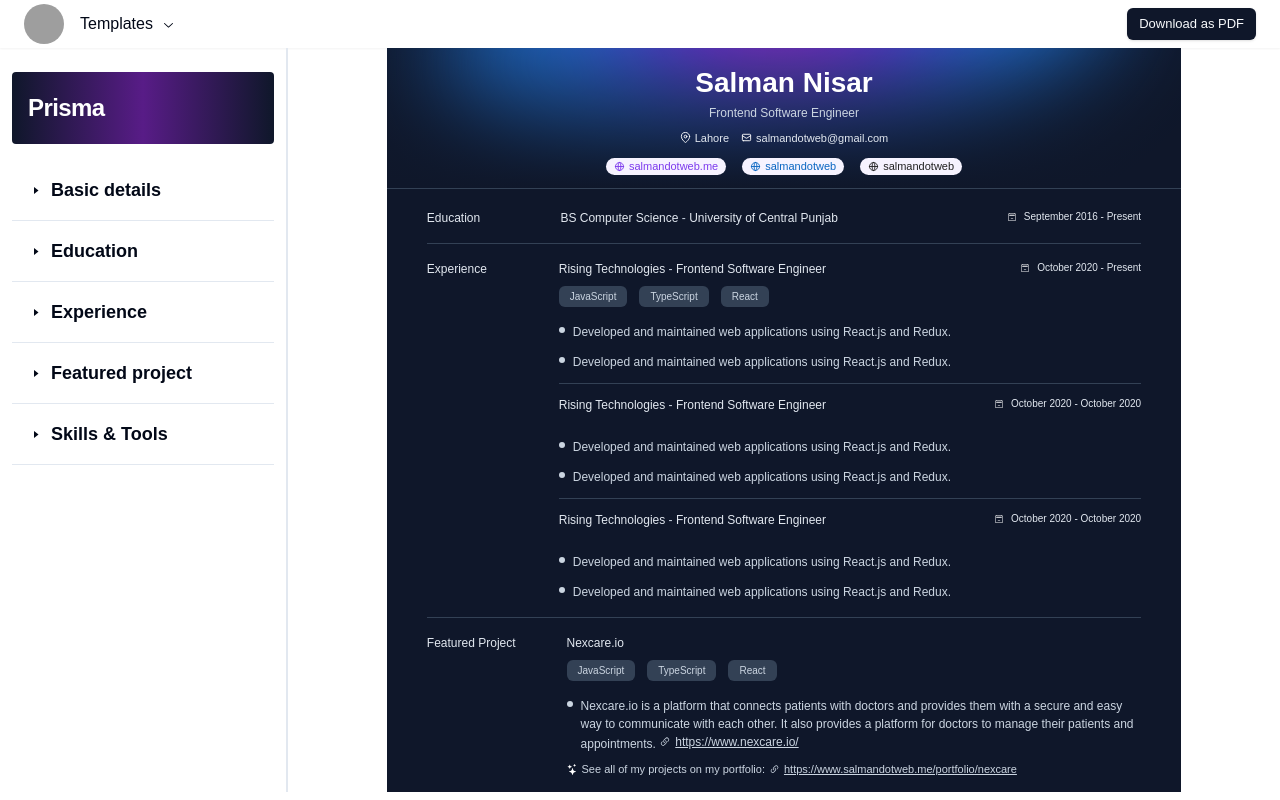
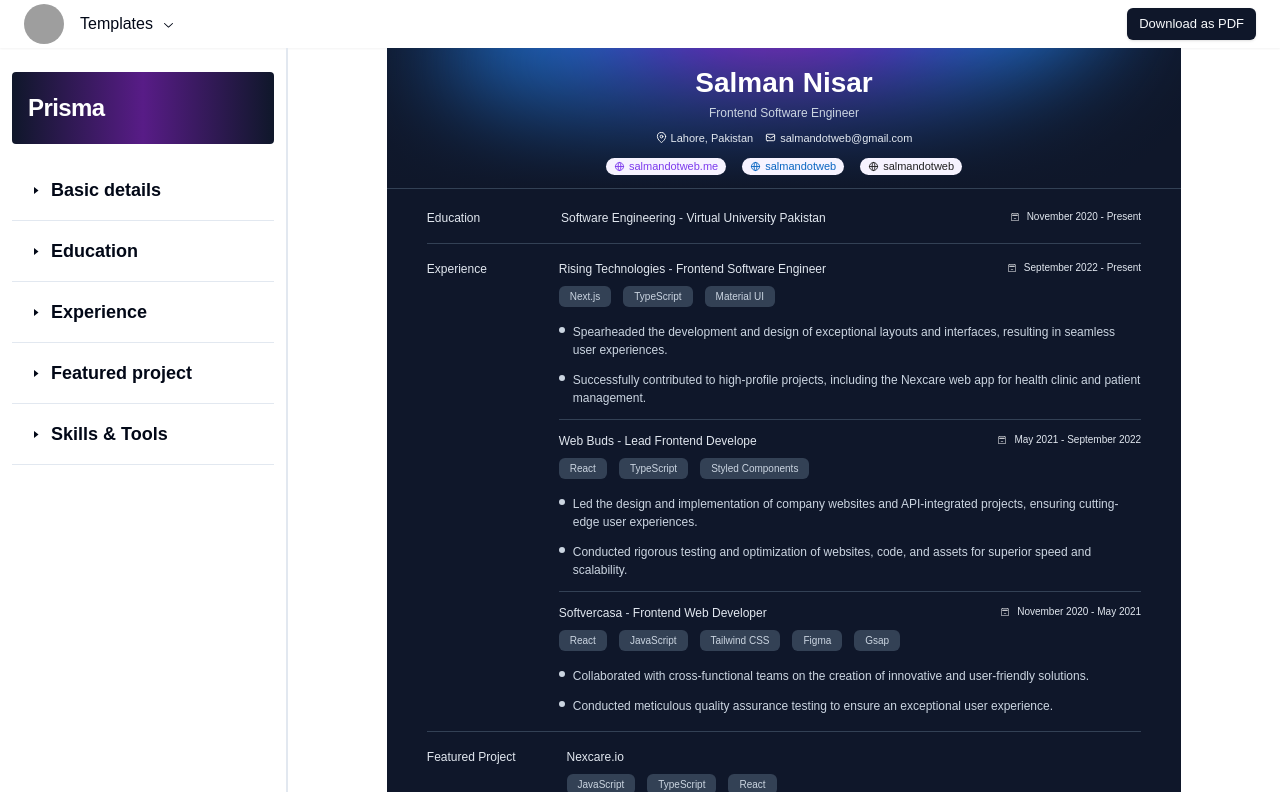
Before and after one commit to salmandotweb/career-sync, a Next.js app: page / in a window 1280 px wide. Built offline with nearby package versions, Linux system fonts and the light colour scheme; grey boxes are pictures that could not be loaded.

Commit message:
refactoring initial data

```diff
--- a/src/components/MultiSelect/index.tsx
+++ b/src/components/MultiSelect/index.tsx
@@ -23,6 +23,9 @@ const skills = [
 	{ id: 17, name: "React Testing Library" },
 	{ id: 18, name: "Cypress" },
 	{ id: 19, name: "React Hook Form" },
+	{ id: 20, name: "Styled Components" },
+	{ id: 21, name: "Figma" },
+	{ id: 22, name: "Gsap" },
 ];
 
 export default function MultiSelect({
--- a/src/stores/initialData/resume-data.json
+++ b/src/stores/initialData/resume-data.json
@@ -6,9 +6,8 @@
 		"email": "salmandotweb@gmail.com",
 		"phone": "+92 309 8675247",
 		"url": "https://www.salmandotweb.me/",
-		"summary": "I craft and develop web apps.",
 		"location": {
-			"city": "Lahore"
+			"city": "Lahore, Pakistan"
 		},
 
 		"profiles": [
@@ -34,10 +33,10 @@
 	},
 
 	"education": {
-		"degree": "BS Computer Science",
-		"institution": "University of Central Punjab",
-		"startDate": "2016-09-01",
-		"endDate": "2020-06-01",
+		"degree": "Software Engineering",
+		"institution": "Virtual University Pakistan",
+		"startDate": "2020-11-1",
+		"endDate": null,
 		"currentlyEnrolled": true
 	},
 
@@ -46,60 +45,70 @@
 			"id": "1",
 			"name": "Rising Technologies",
 			"position": "Frontend Software Engineer",
-			"joiningDate": "2020-10-01",
-			"endDate": "2020-10-01",
+			"joiningDate": "2022-09-01",
+			"endDate": null,
 			"currentlyWorkHere": true,
 			"skills": [
-				{ "id": 1, "name": "JavaScript" },
+				{ "id": 4, "name": "Next.js" },
 				{ "id": 2, "name": "TypeScript" },
-				{ "id": 3, "name": "React" }
+				{ "id": 15, "name": "Material UI" }
 			],
 			"responsibilities": [
 				{
 					"id": "1",
-					"responsibility": "Developed and maintained web applications using React.js and Redux."
+					"responsibility": "Spearheaded the development and design of exceptional layouts and interfaces, resulting in seamless user experiences."
 				},
 				{
 					"id": "2",
-					"responsibility": "Developed and maintained web applications using React.js and Redux."
+					"responsibility": "Successfully contributed to high-profile projects, including the Nexcare web app for health clinic and patient management."
 				}
 			]
 		},
 		{
 			"id": "2",
-			"name": "Rising Technologies",
-			"position": "Frontend Software Engineer",
-			"joiningDate": "2020-10-01",
-			"endDate": "2020-10-01",
+			"name": "Web Buds",
+			"position": "Lead Frontend Develope",
+			"joiningDate": "2021-05-01",
+			"endDate": "2022-09-01",
 			"currentlyWorkHere": false,
-			"skills": [],
+			"skills": [
+				{ "id": 3, "name": "React" },
+				{ "id": 2, "name": "TypeScript" },
+				{ "id": 20, "name": "Styled Components" }
+			],
 			"responsibilities": [
 				{
 					"id": "1",
-					"responsibility": "Developed and maintained web applications using React.js and Redux."
+					"responsibility": "Led the design and implementation of company websites and API-integrated projects, ensuring cutting-edge user experiences."
 				},
 				{
 					"id": "2",
-					"responsibility": "Developed and maintained web applications using React.js and Redux."
+					"responsibility": "Conducted rigorous testing and optimization of websites, code, and assets for superior speed and scalability."
 				}
 			]
 		},
 		{
 			"id": "3",
-			"name": "Rising Technologies",
-			"position": "Frontend Software Engineer",
-			"joiningDate": "2020-10-01",
-			"endDate": "2020-10-01",
+			"name": "Softvercasa",
+			"position": "Frontend Web Developer",
+			"joiningDate": "2020-11-01",
+			"endDate": "2021-05-01",
 			"currentlyWorkHere": false,
-			"skills": [],
+			"skills": [
+				{ "id": 3, "name": "React" },
+				{ "id": 1, "name": "JavaScript" },
+				{ "id": 13, "name": "Tailwind CSS" },
+				{ "id": 21, "name": "Figma" },
+				{ "id": 22, "name": "Gsap" }
+			],
 			"responsibilities": [
 				{
 					"id": "1",
-					"responsibility": "Developed and maintained web applications using React.js and Redux."
+					"responsibility": "Collaborated with cross-functional teams on the creation of innovative and user-friendly solutions."
 				},
 				{
 					"id": "2",
-					"responsibility": "Developed and maintained web applications using React.js and Redux."
+					"responsibility": "Conducted meticulous quality assurance testing to ensure an exceptional user experience."
 				}
 			]
 		}
--- a/src/stores/slices/basic/interfaces/index.ts
+++ b/src/stores/slices/basic/interfaces/index.ts
@@ -16,7 +16,6 @@ export interface BasicInfo {
     email: string;
     phone: string;
     url: string;
-    summary: string;
     location: ILocation;
     profiles: IProfiles[];
 }
--- a/src/stores/slices/education/interfaces/index.ts
+++ b/src/stores/slices/education/interfaces/index.ts
@@ -2,6 +2,6 @@ export interface Education {
     institution: string
     degree: string
     startDate: string
-    endDate: string
+    endDate: string | null
     currentlyEnrolled: boolean
 }
--- a/src/stores/slices/experiences/interfaces/index.ts
+++ b/src/stores/slices/experiences/interfaces/index.ts
@@ -3,7 +3,7 @@ export interface IExperienceItem {
     name: string;
     position: string;
     joiningDate: string;
-    endDate: string;
+    endDate: string | null;
     currentlyWorkHere: boolean
     skills: ISkillsItem[];
     responsibilities: Responsibility[];
--- a/src/stores/store.ts
+++ b/src/stores/store.ts
@@ -19,7 +19,6 @@ import { skillSlice } from './slices/skills/educationSlice'
 const persistConfig = {
     key: 'root',
     storage: storage,
-    version: 1,
 }
 
 const rootReducers = combineReducers({
--- a/src/views/builder/components/Editor/components/Education/index.tsx
+++ b/src/views/builder/components/Editor/components/Education/index.tsx
@@ -54,7 +54,7 @@ const Education = () => {
 			</FormInput>
 			<FormInput label="Ending Date" name="endingDate">
 				<CustomCalendar
-					date={new Date(education.endDate)}
+					date={new Date(education.endDate ?? new Date())}
 					disabled={education.currentlyEnrolled}
 					setDate={(date) => {
 						dispatch(
--- a/src/views/builder/components/Editor/components/Experience/Fields/index.tsx
+++ b/src/views/builder/components/Editor/components/Experience/Fields/index.tsx
@@ -75,7 +75,7 @@ const Fields: FC<indexProps> = ({ experience }) => {
 			</FormInput>
 			<FormInput label="Leaving Date" name="leavingDate">
 				<CustomCalendar
-					date={new Date(experience.endDate)}
+					date={new Date(experience.endDate ?? new Date())}
 					disabled={experience.currentlyWorkHere}
 					setDate={(date) => {
 						dispatch(
@@ -110,7 +110,7 @@ const Fields: FC<indexProps> = ({ experience }) => {
 			</div>
 			<FormInput label="Skills" name="skills">
 				<MultiSelect
-					maxSkills={3}
+					maxSkills={5}
 					selectSkills={experience.skills}
 					setSelectSkills={(skills) => {
 						dispatch(
@@ -131,7 +131,7 @@ const Fields: FC<indexProps> = ({ experience }) => {
 						key={index}
 						className="resize-none"
 						placeholder={`${index + 1}.`}
-						rows={2}
+						rows={3}
 						value={item.responsibility ?? ""}
 						onChange={(e) => {
 							const updatedResponsibilities = [...experience.responsibilities];
```
